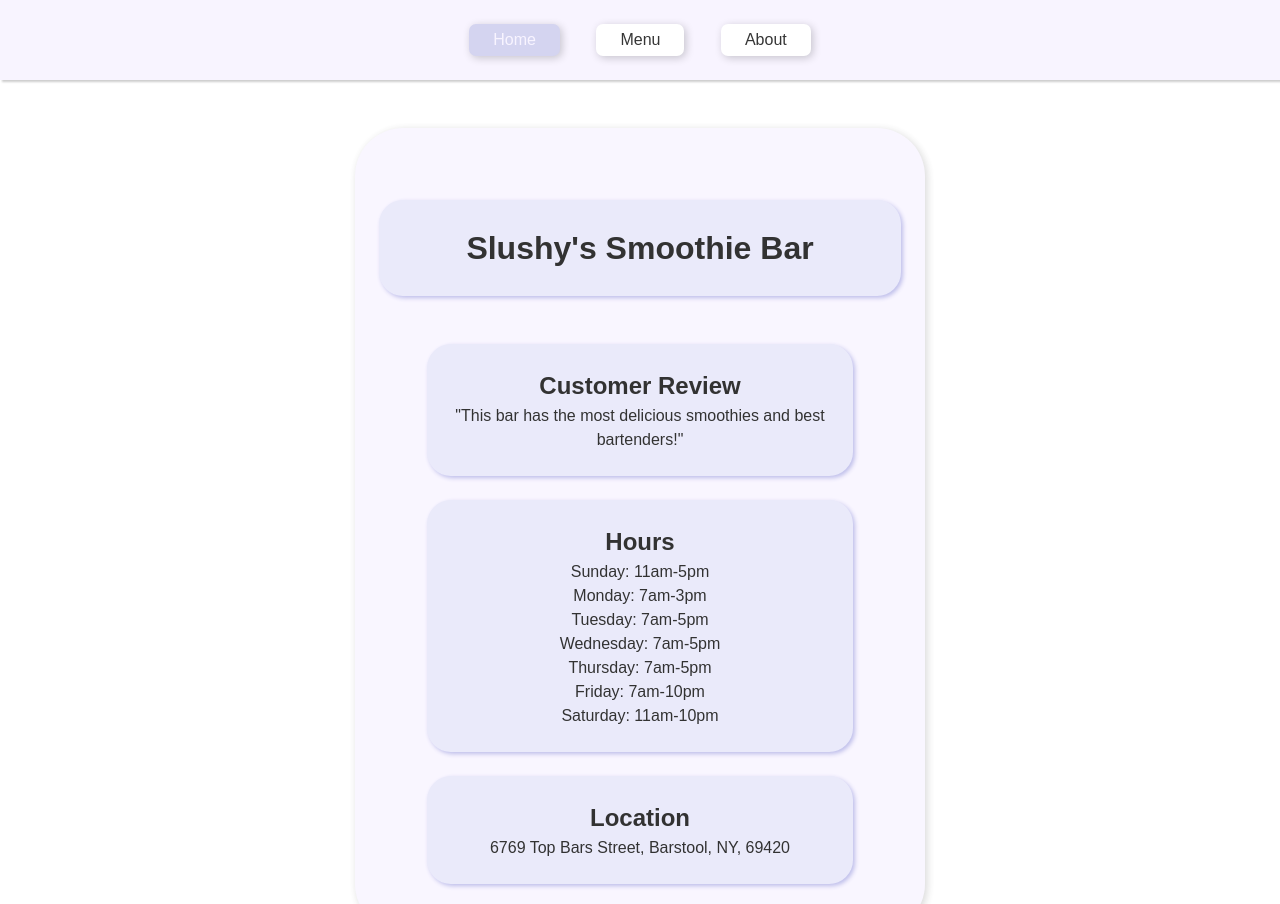
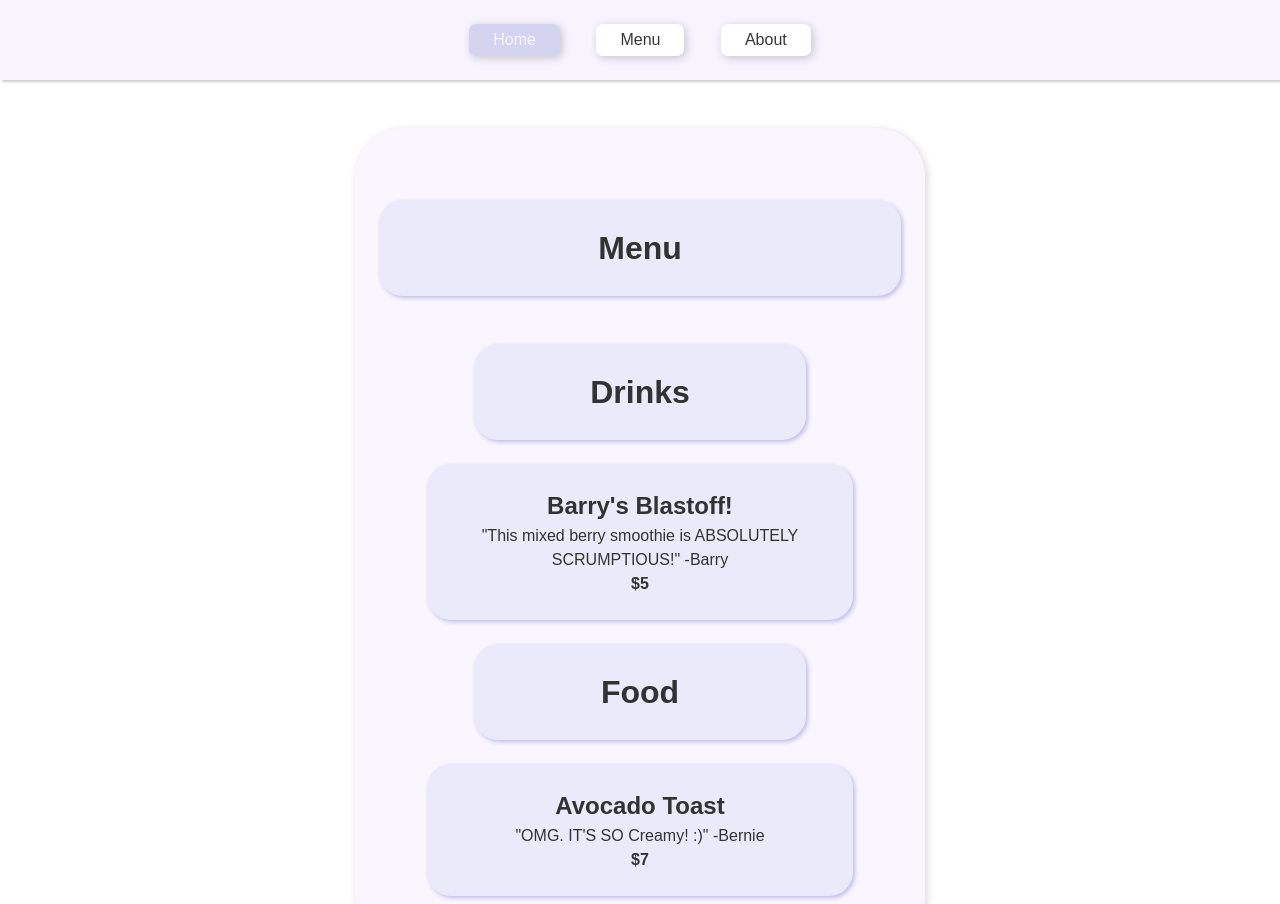
Before and after one commit to SarahDavis2/restaurant-page, a website built with webpack: page src/template.html in a window 1280 px wide. Shown: the top 904 px of the page. Built offline with nearby package versions, Linux system fonts and the light colour scheme; files whose address does not match are found by name.

Commit message:
Feat: Menu

```diff
--- a/src/index.js
+++ b/src/index.js
@@ -1,9 +1,17 @@
 // scripts
 import {HomePage} from "./scripts/HomePage.js";
+import {About} from "./scripts/About.js";
+import {Menu} from "./scripts/Menu.js";
 
 // styles
 import "./styles/reset.css";
 import "./styles.css";
 
 // for tests
-new HomePage();
+// new HomePage();
+// new About();
+new Menu();
+
+
+// TODO: ADD IMAGES TO MENU WITH WEBPACK SUPPORT
+// ALSO AM I SUPPOSE TO ADD STYLING THROUGH JAVASCRIPT AND NOT CSS?
--- /dev/null
+++ b/src/scripts/About.js
@@ -0,0 +1,13 @@
+import {Page} from "./Page.js"
+
+class About extends Page {
+    constructor() {
+        super();
+
+        this.addTitle("About Us");
+        this.addCard("Sarah Davis (Owner)", "Hi, I am Sarah with a passion to share healthy and delicious smoothies at a young age of 20 years old.");
+        this.addCard("John Doe (Star Employee)", "Hello, I am John and have really loved working here for over 5 years. The customers are great, and we have a really encouraging work environment.")
+    }
+}
+
+export {About};
--- a/src/scripts/HomePage.js
+++ b/src/scripts/HomePage.js
@@ -19,12 +19,9 @@ class HomePage extends Page {
         this.addCard("Location", "6769 Top Bars Street, Barstool, NY, 69420");
     }
     addHours(inputHeader, list) {
-        const card = document.createElement('div');
-        const header = document.createElement('h2');
+        const card = this.addBlankCard(inputHeader);
         const ul = document.createElement('ul');
 
-        card.classList.add('card');
-        header.textContent = inputHeader;
         ul.setAttribute('role', 'list');
         list.forEach((item) => {
             const addItem = document.createElement('li');
@@ -32,8 +29,6 @@ class HomePage extends Page {
             ul.appendChild(addItem);
         });
 
-        this.board.appendChild(card);
-        card.appendChild(header);
         card.appendChild(ul);
     }
 }
--- /dev/null
+++ b/src/scripts/Menu.js
@@ -0,0 +1,27 @@
+import {Page} from "./Page.js";
+
+class Menu extends Page {
+    constructor() {
+        super();
+
+        this.addTitle("Menu");
+        this.addSubTitle("Drinks");
+        this.addItem("Barry's Blastoff!", '"This mixed berry smoothie is ABSOLUTELY SCRUMPTIOUS!" -Barry', "$5");
+        this.addSubTitle("Food");
+        this.addItem("Avocado Toast", `"OMG. IT'S SO Creamy! :)" -Bernie`, "$7")
+    }
+    addItem(inputName, inputDesc, inputPrice) {
+        const card = this.addBlankCard(inputName);
+        const desc = document.createElement('p');
+        const price = document.createElement('p');
+
+        price.classList.add('price');
+        desc.textContent = inputDesc;
+        price.textContent = inputPrice;
+
+        card.appendChild(desc);
+        card.appendChild(price);
+    }
+}
+
+export {Menu};
--- a/src/scripts/Page.js
+++ b/src/scripts/Page.js
@@ -2,29 +2,42 @@ class Page {
     constructor() {
         this.board = document.querySelector('.board');
     }
-    addTitle(inputTitle) {
+    #addBlankTitle(inputTitle) {
         const title = document.createElement('div');
         const h1 = document.createElement('h1');
 
-        title.classList.add('card', 'title');
         h1.textContent = inputTitle;
 
         this.board.appendChild(title);
         title.appendChild(h1);
+
+        return title;
     }
-    addCard(inputHeader, inputBody) {
+    addTitle(inputTitle) {
+        const title = this.#addBlankTitle(inputTitle);
+        title.classList.add('card', 'title');
+    }
+    addSubTitle(inputTitle) {
+        const title = this.#addBlankTitle(inputTitle);
+        title.classList.add('card', 'subtitle');
+    }
+    addBlankCard(inputHeader) {
         const card = document.createElement('div');
         const header = document.createElement('h2');
-        const body = document.createElement('p');
 
         card.classList.add('card');
         header.textContent = inputHeader;
-        body.textContent = inputBody;
 
         this.board.appendChild(card);
         card.appendChild(header);
+
+        return card;
+    }
+    addCard(inputHeader, inputBody) {
+        const card = this.addBlankCard(inputHeader);
+        const body = document.createElement('p');
+        body.textContent = inputBody;
         card.appendChild(body);
-    }
-}
+    }}
 
 export {Page};
--- a/src/styles.css
+++ b/src/styles.css
@@ -82,7 +82,7 @@ header, .board {
 }
 
 .card.subtitle {
-  width: 60px;
+  width: 60%;
 }
 
 .card {
@@ -93,3 +93,7 @@ header, .board {
   padding: 24px;
   width: 80%;
 }
+
+.price {
+  font-weight: bold;
+}
```
Also changed, not shown: README.md, src/assets/pics/avocado-toast.jpg (added).
